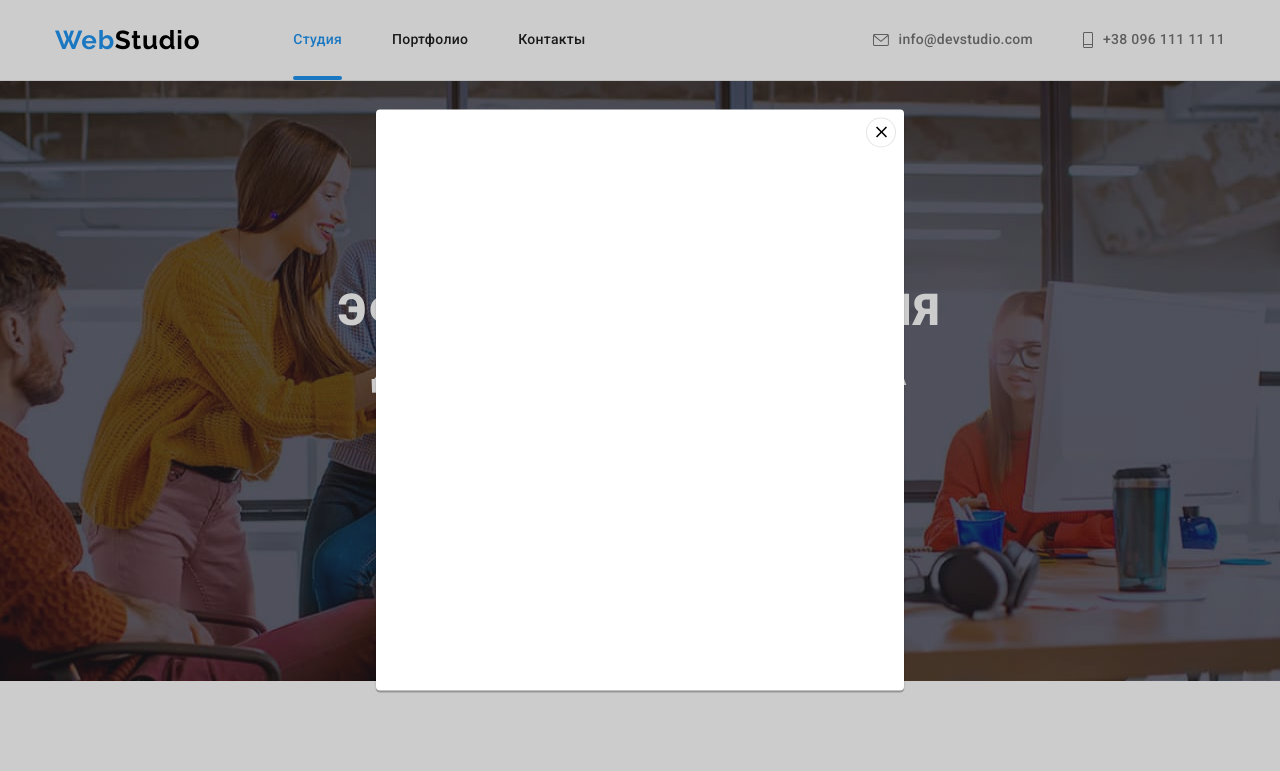
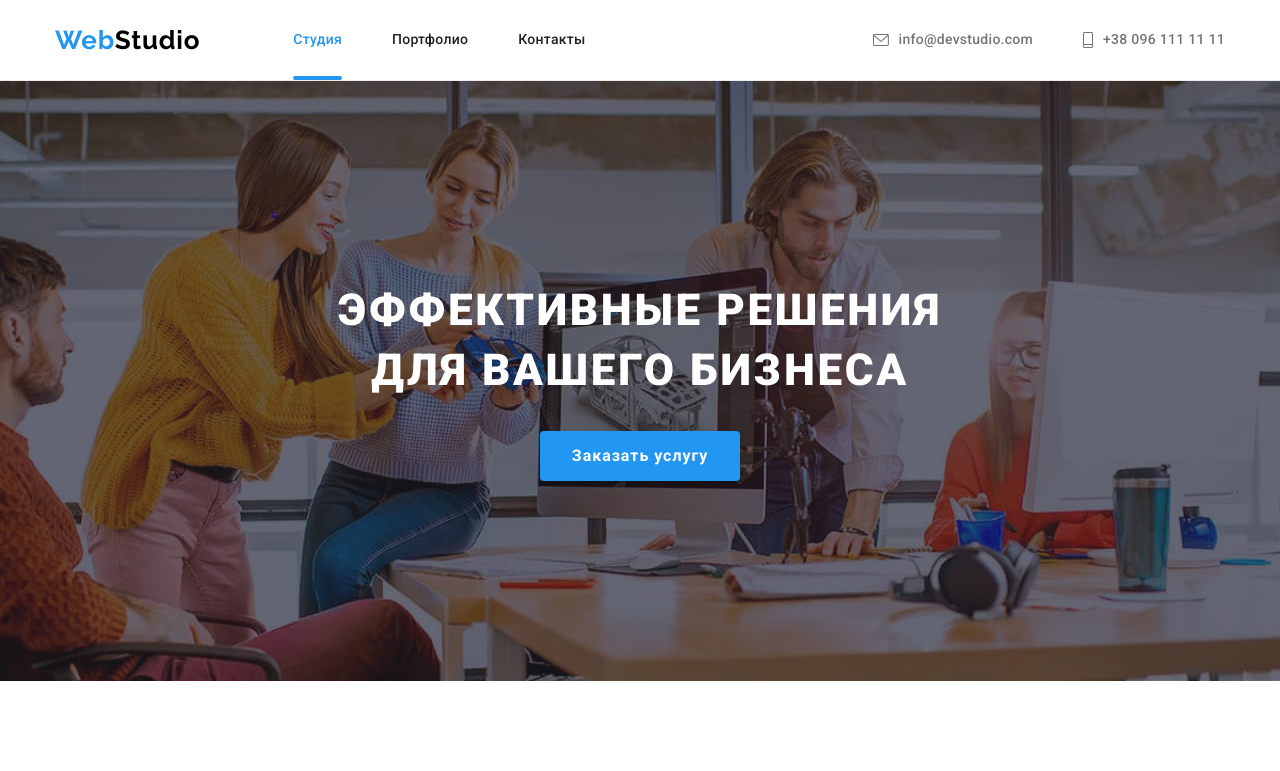
Before and after one commit to nepiushiu1/homework_5, a plain HTML site: page index.html in a window 1280 px wide. Shown: the top 771 px of the page. Drawn offline with nearby package versions, Linux system fonts and the light colour scheme.

Commit message:
исправление 5 домашки

```diff
--- a/css/styles.css
+++ b/css/styles.css
@@ -138,6 +138,7 @@ img {
   color: currentColor;
   padding-top: 32px;
   padding-bottom: 32px;
+  transition: color 250ms cubic-bezier(0.4, 0, 0.2, 1);
 }
 .header-icons {
   margin-right: 10px;
--- a/index.html
+++ b/index.html
@@ -72,7 +72,7 @@
           <button type="button" class="button" data-modal-open>
             Заказать услугу
           </button>
-          <div class="backdrop" data-modal>
+          <div class="backdrop is-hidden" data-modal>
             <div class="modal-wrapper">
               <button class="modal-btn" data-modal-close>
                 <svg class="icon" width="18" height="18">
```
